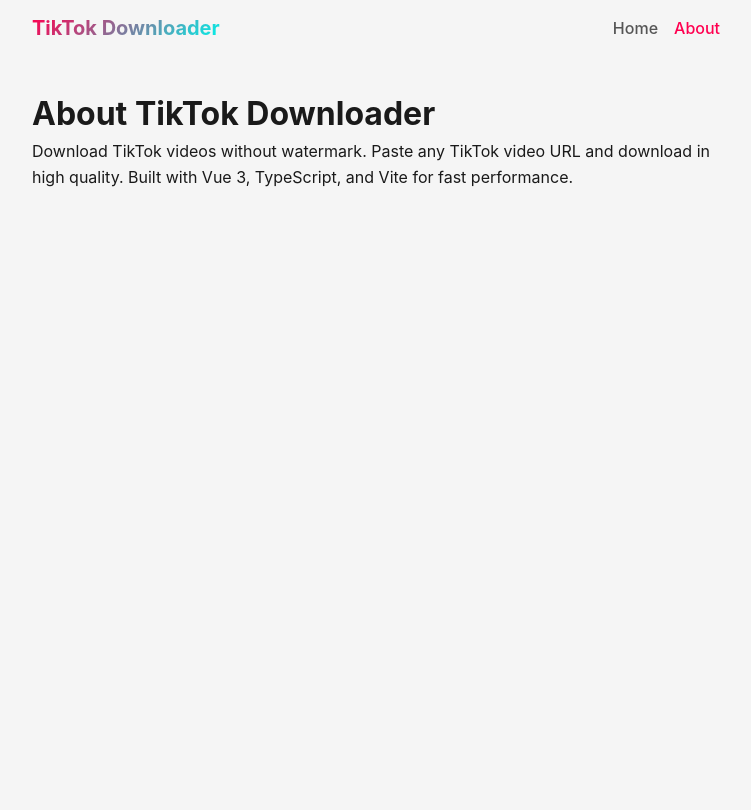
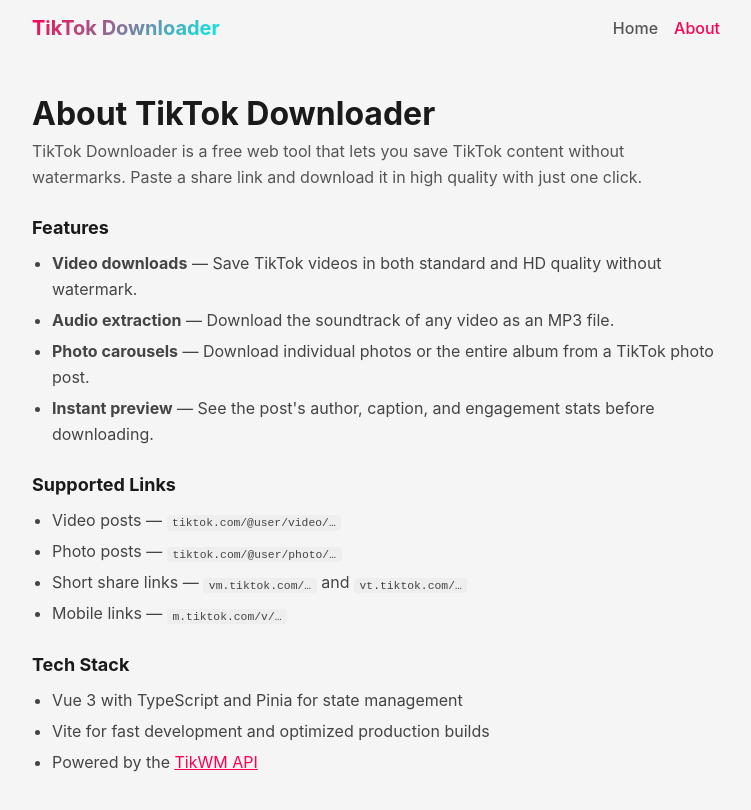
Before and after one commit to nstcrystal/tiktok_download, a Vue app: page /about in a window 1280 px wide. Shown: the top 810 px of the page, without its empty margins (264-1015 px from the left). Built offline with nearby package versions, Linux system fonts and the light colour scheme.

Commit message:
feat: update README and AboutPage with detailed features and usage instructions; enhance HomePage with usage steps

```diff
--- a/src/views/AboutPage.vue
+++ b/src/views/AboutPage.vue
@@ -4,10 +4,50 @@
 <template>
   <main class="about">
     <h1>About TikTok Downloader</h1>
-    <p>
-      Download TikTok videos without watermark. Paste any TikTok video URL and download
-      in high quality. Built with Vue 3, TypeScript, and Vite for fast performance.
+    <p class="lead">
+      TikTok Downloader is a free web tool that lets you save TikTok content without
+      watermarks. Paste a share link and download it in high quality with just one click.
     </p>
+
+    <section class="feature-list">
+      <h2>Features</h2>
+      <ul>
+        <li>
+          <strong>Video downloads</strong> — Save TikTok videos in both standard and HD quality
+          without watermark.
+        </li>
+        <li>
+          <strong>Audio extraction</strong> — Download the soundtrack of any video as an MP3 file.
+        </li>
+        <li>
+          <strong>Photo carousels</strong> — Download individual photos or the entire album from a
+          TikTok photo post.
+        </li>
+        <li>
+          <strong>Instant preview</strong> — See the post's author, caption, and engagement stats
+          before downloading.
+        </li>
+      </ul>
+    </section>
+
+    <section class="feature-list">
+      <h2>Supported Links</h2>
+      <ul>
+        <li>Video posts — <code>tiktok.com/@user/video/…</code></li>
+        <li>Photo posts — <code>tiktok.com/@user/photo/…</code></li>
+        <li>Short share links — <code>vm.tiktok.com/…</code> and <code>vt.tiktok.com/…</code></li>
+        <li>Mobile links — <code>m.tiktok.com/v/…</code></li>
+      </ul>
+    </section>
+
+    <section class="feature-list">
+      <h2>Tech Stack</h2>
+      <ul>
+        <li>Vue 3 with TypeScript and Pinia for state management</li>
+        <li>Vite for fast development and optimized production builds</li>
+        <li>Powered by the <a href="https://www.tikwm.com/" target="_blank" rel="noopener">TikWM API</a></li>
+      </ul>
+    </section>
   </main>
 </template>
 
@@ -18,4 +58,38 @@
   padding: 2rem 1rem;
   line-height: 1.6;
 }
+
+.lead {
+  color: #555;
+  margin-bottom: 1.5rem;
+}
+
+.feature-list {
+  margin-bottom: 1.5rem;
+}
+
+.feature-list h2 {
+  font-size: 1.125rem;
+  margin-bottom: 0.5rem;
+}
+
+.feature-list ul {
+  padding-left: 1.25rem;
+  color: #444;
+}
+
+.feature-list li {
+  margin-bottom: 0.35rem;
+}
+
+code {
+  background: #eee;
+  padding: 0.1rem 0.35rem;
+  border-radius: 4px;
+  font-size: 0.875em;
+}
+
+a {
+  color: #ff0050;
+}
 </style>
--- a/src/views/HomePage.vue
+++ b/src/views/HomePage.vue
@@ -34,6 +34,15 @@ async function handleDownloadAllImages(images: string[]) {
       <p class="hero-subtitle">
         Download TikTok videos without watermark in HD quality
       </p>
+    </section>
+
+    <section class="howto">
+      <h2 class="howto-title">How to use</h2>
+      <ol class="howto-steps">
+        <li>Open the TikTok app or website and copy the share link of the video or photo post.</li>
+        <li>Paste the link into the input field below.</li>
+        <li>Click <strong>Download</strong>, preview the post, then choose your quality or download all photos.</li>
+      </ol>
     </section>
 
     <section class="downloader">
@@ -152,6 +161,27 @@ async function handleDownloadAllImages(images: string[]) {
 
 .url-form {
   margin-bottom: 2rem;
+}
+
+.howto {
+  background: #fff;
+  border-radius: 12px;
+  box-shadow: 0 2px 12px rgba(0, 0, 0, 0.08);
+  padding: 1rem 1.5rem;
+  margin-bottom: 2rem;
+}
+
+.howto-title {
+  font-size: 1rem;
+  margin: 0 0 0.5rem;
+}
+
+.howto-steps {
+  margin: 0;
+  padding-left: 1.25rem;
+  color: #555;
+  font-size: 0.925rem;
+  line-height: 1.7;
 }
 
 .input-group {
```
Also changed, not shown: 1 other file (tests, documents, lock files or other folders).
